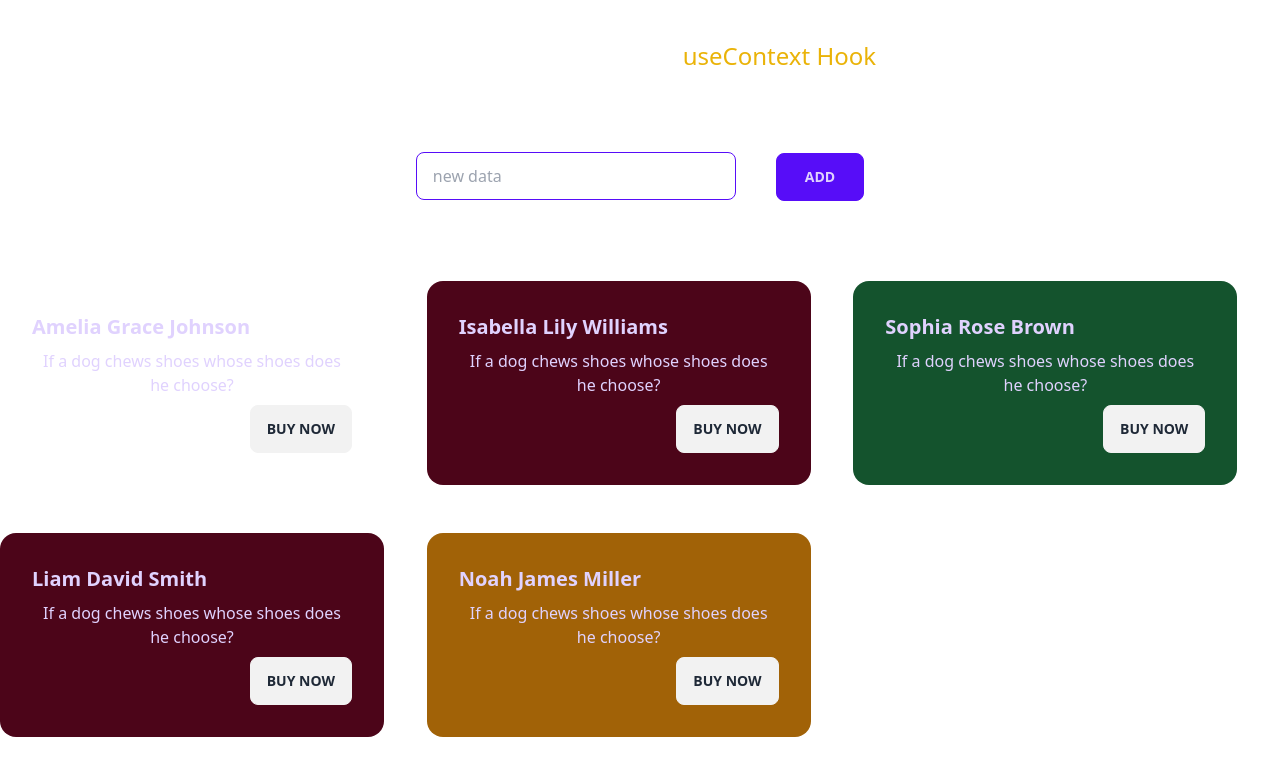
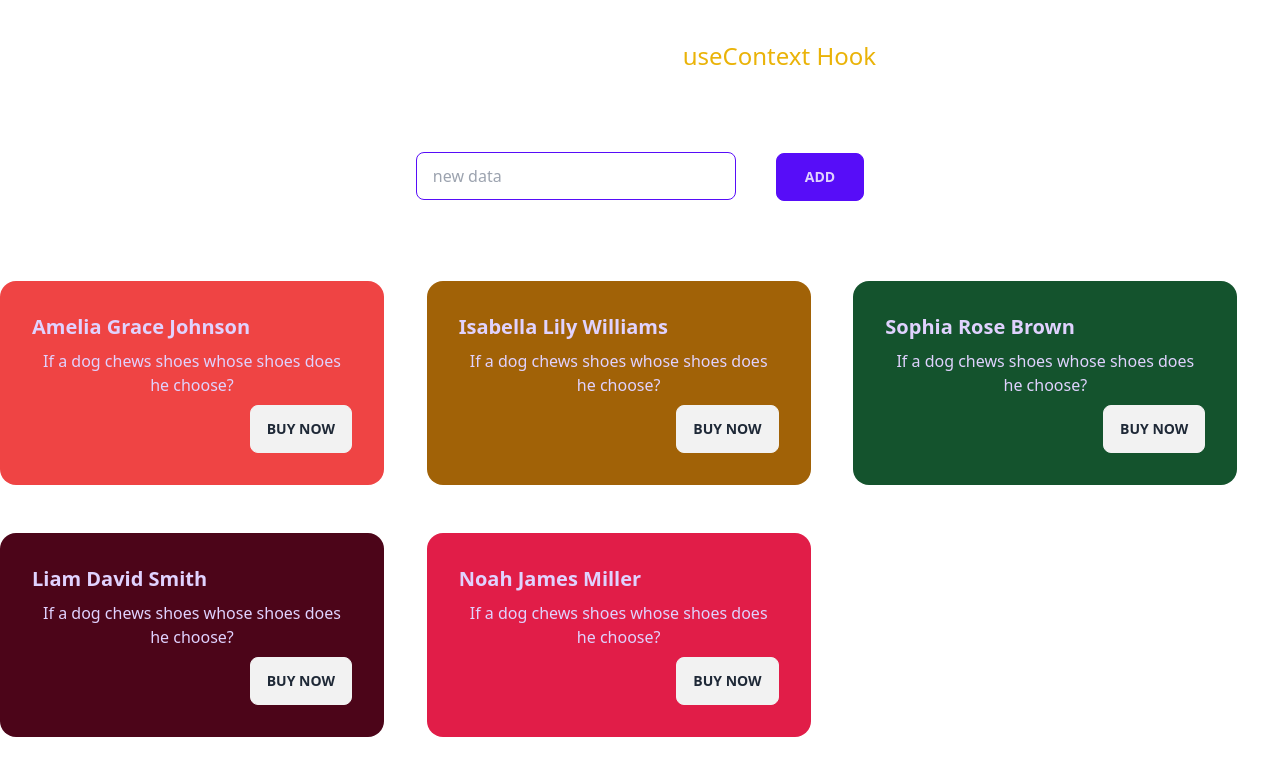
Before and after one commit to tahmid0111/useReducer__useContext_Hook_React, a React (Vite) app: page /reducer in a window 1280 px wide. Shown: the top 776 px of the page. Built offline with nearby package versions, Linux system fonts and the light colour scheme.

Commit message:
some little change

```diff
--- a/src/components/usereducer/singleReducer.jsx
+++ b/src/components/usereducer/singleReducer.jsx
@@ -1,23 +1,23 @@
 import React from 'react'
 
 const SingleReducer = (props) => {
-    const {id, name} = props.data
-    const generateRandomColor = () => {
-      const colors = [
-        'bg-red-500',
-        'bg-yellow-700',
-        'bg-green-900',
-        'bg-rose-950',
-        'bbg-rose-600',
-      ];
+    const {id, name, color} = props.data
+    // const generateRandomColor = () => {
+    //   const colors = [
+    //     'bg-red-500',
+    //     'bg-yellow-700',
+    //     'bg-green-900',
+    //     'bg-rose-950',
+    //     'bbg-rose-600',
+    //   ];
 
-      const randomIndex = Math.floor(Math.random() * colors.length);
-      return colors[randomIndex];
-    };
+    //   const randomIndex = Math.floor(Math.random() * colors.length);
+    //   return colors[randomIndex];
+    // };
 
   return (
     <>
-      <div className={`${generateRandomColor()} card w-96 text-primary-content mb-12`}>
+      <div className={`${color} card w-96 text-primary-content mb-12`}>
         <div className="card-body">
           <h2 className="card-title">{name}</h2>
           <p>If a dog chews shoes whose shoes does he choose?</p>
```
